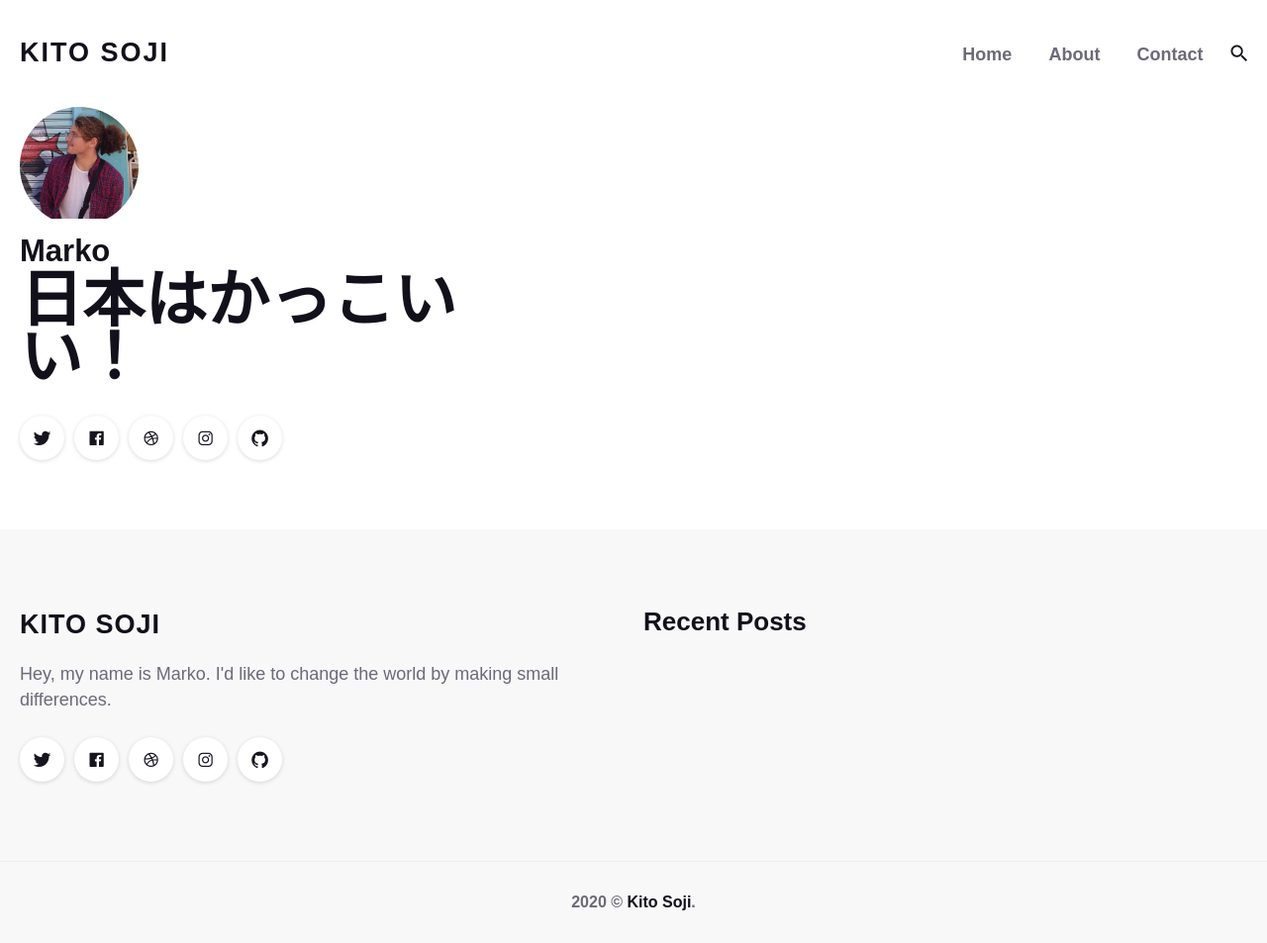
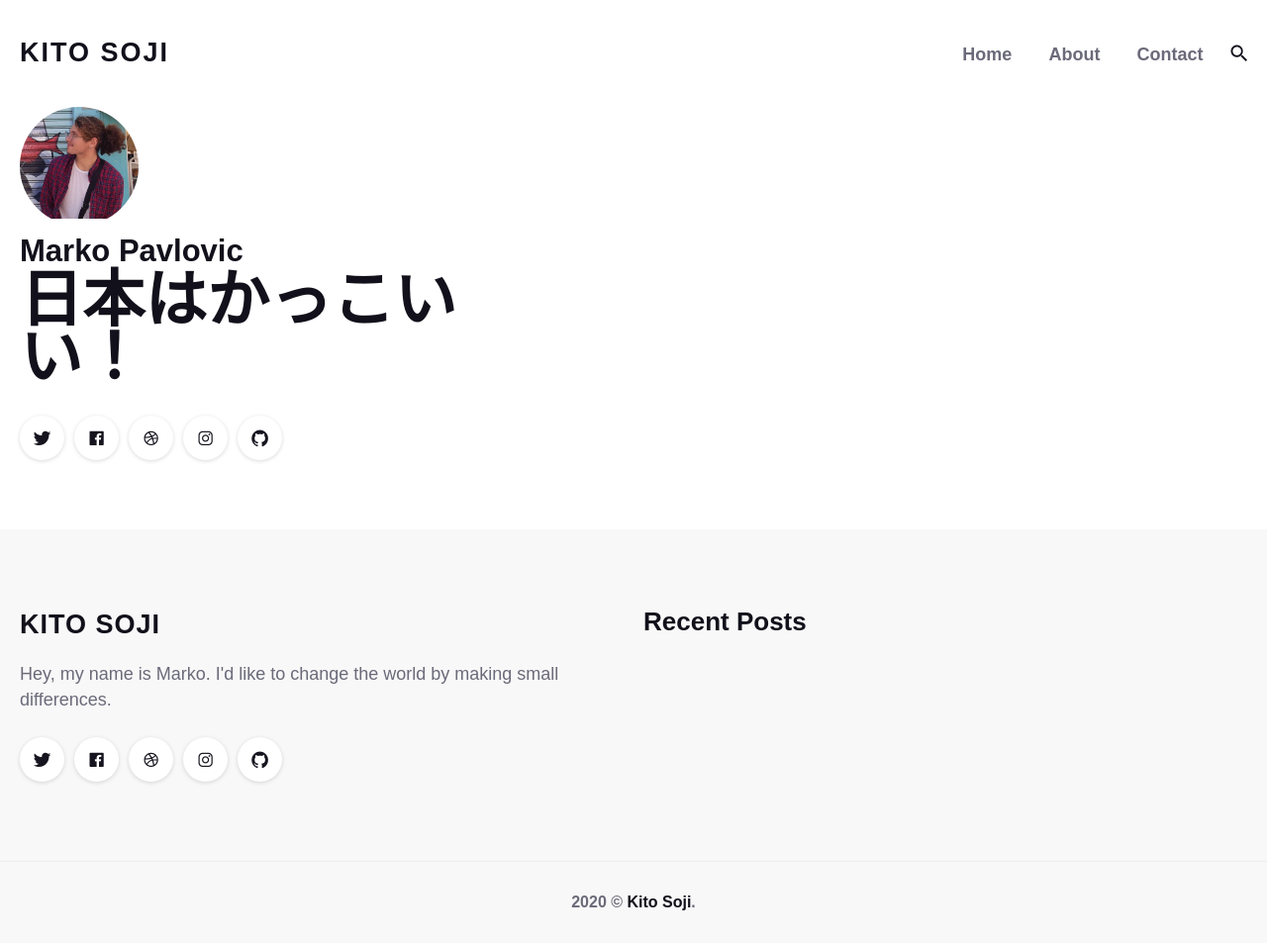
Before and after one commit to kitosoji/kitosoji, a Jekyll site: the page built from index.html, in a window 1280 px wide. Shown: the whole page at 99% size. Built offline with Jekyll 4.4.1, drawn with Linux system fonts in a browser that asks for light colours; nearby versions of some CDN libraries; some web fonts are replaced; the list of posts is cut into pages by our own code.

Commit message:
Update _config.yml

```diff
--- a/_config.yml
+++ b/_config.yml
@@ -11,7 +11,7 @@ url: "" # The base hostname & protocol for your site, e.g. http://example.com
 # Author Settings
 author:
   avatar: '/images/profile.jpg'
-  name: Marko
+  name: Marko Pavlovic
   job: 日本はかっこいい！
 
 social:
```
